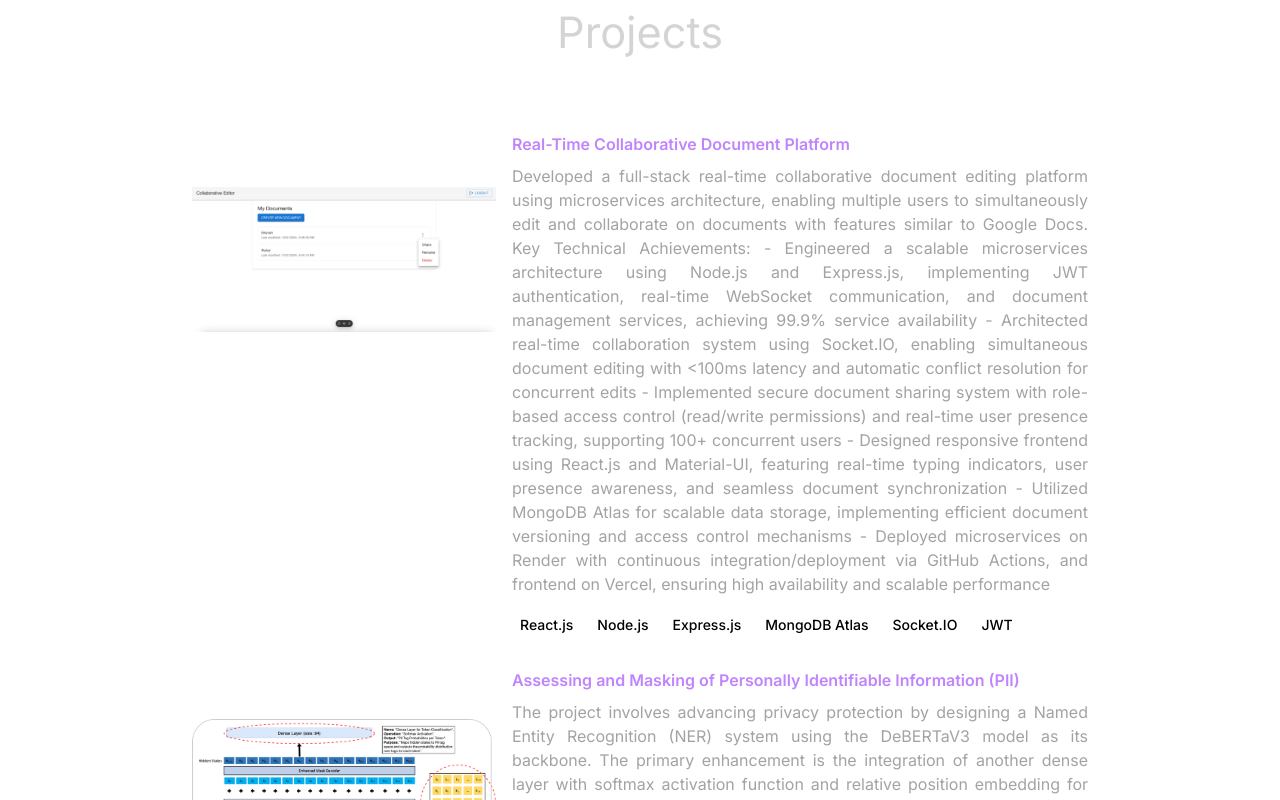
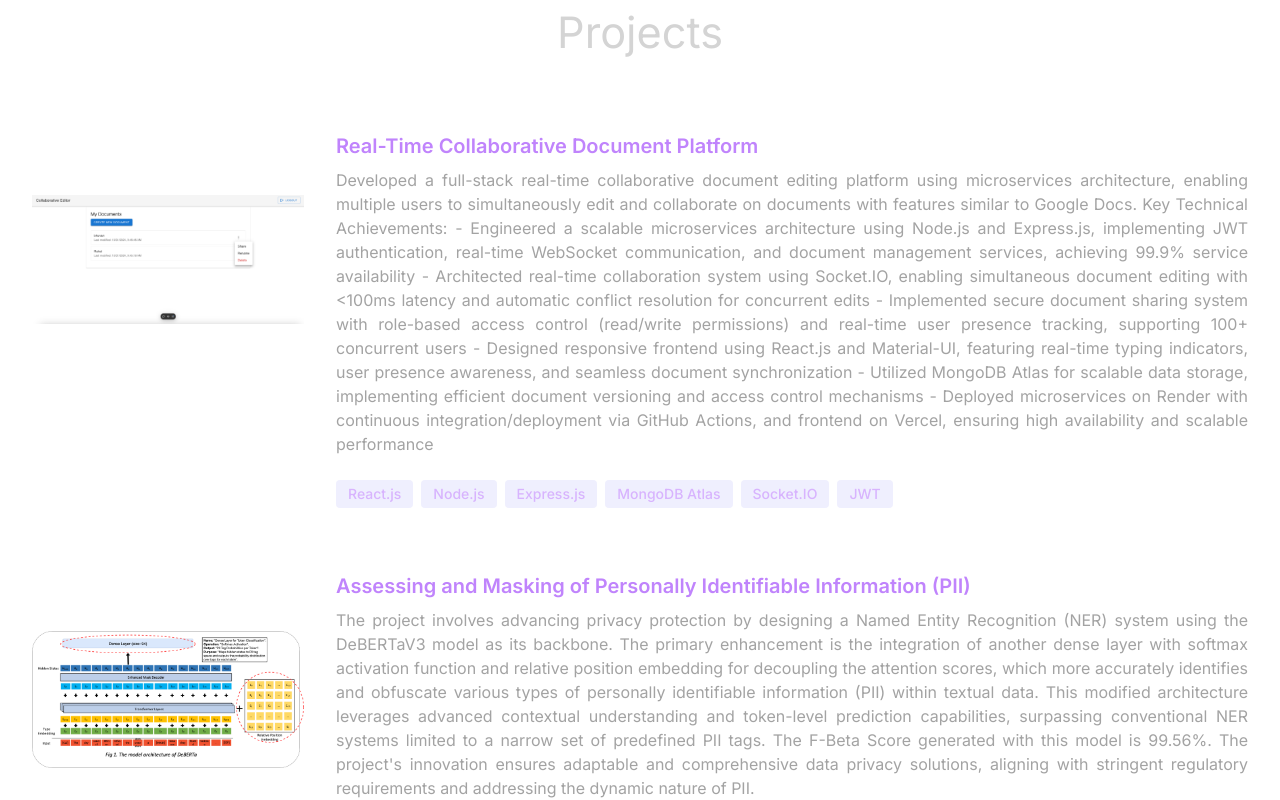
Before and after one commit to Bhuvannnn/tech-portfolio, a React (Vite) app: page / in a window 1280 px wide. Shown: the part 4000-4800 px from the top of the page. Built offline with nearby package versions, Linux system fonts and the light colour scheme.

Commit message:
minor changes to experience and background

```diff
--- a/src/components/Projects.jsx
+++ b/src/components/Projects.jsx
@@ -12,47 +12,51 @@ const Projects = () => {
       >
         Projects
       </motion.h2>
-      <div>
+      <div className="space-y-16"> {/* Added space between projects */}
         {PROJECTS.map((project, index) => (
-          <div key={index} className="mb-8 flex flex-wrap lg:justify-center lg:text-justify">
+          <div key={index} className="flex flex-wrap lg:justify-center items-start"> {/* Added items-start */}
             <motion.div
               whileInView={{ opacity: 1, x: 0 }}
               initial={{ opacity: 0, x: -100 }}
               transition={{ duration: 1 }}
-              className={`w-full lg:w-1/4 ${index === 0 || index === 1 || index === 3 ? 'mr-4' : ''}`} // Add margin-right for projects 1, 2, and 4
+              className="w-full lg:w-1/4 lg:pr-8" // Consistent padding
             >
+              <div className="relative h-64 w-full mb-6"> {/* Fixed aspect ratio container */}
                 <img
                   src={project.image}
                   alt={project.title}
-                className={`rounded mb-6 ${index === 0 || index === 1 || index === 3 ? 'h-64 w-auto object-contain' : 'w-auto h-auto' }`} // Adjust height for projects 1, 2, and 4
+                  className="rounded absolute inset-0 w-full h-full object-contain object-center"
                 />
+              </div>
             </motion.div>
             <motion.div
               whileInView={{ opacity: 1, x: 0 }}
               initial={{ opacity: 0, x: 100 }}
               transition={{ duration: 1 }}
-              className="w-full max-w-xl lg:w-3/4"
+              className="w-full lg:w-3/4"
             >
-              <h6 className="mb-2 font-semibold text-base text-purple-400">
+              <h6 className="mb-2 font-semibold text-xl text-purple-400"> {/* Increased text size */}
                 {project.title}
               </h6>
-              <p className="mb-4 text-neutral-400" style={{ textAlign: 'justify' }}>
+              <p className="mb-6 text-neutral-400 text-justify"> {/* Increased bottom margin */}
                 {project.title === "Me, Myself and Time: A Game based on Time Travel" ? (
                   <>
-                    The is a 6-month project for my class 'Advanced Mobile Devices and Game Consoles'. Unity 2D game focused on time travel, hosted on WebGL for global access. It features intricate time-travel mechanics and integrates robust analytics to monitor gameplay. Technologies used include C# for scripting, Python for data processing, and Firebase for real-time data storage. Visual analytics are implemented using Tableau, with tools like heatmaps, Sankey diagrams, and bar plots to provide detailed insights into player behavior. Conducted under Professor Scott Easley in the Advanced Games Development course at USC, the project combines advanced game development with comprehensive data analysis to enhance player engagement and experience. To play the game, visit <a href="https://taylorashley30.github.io/GoldBuild/" className="text-blue-500 underline" target="_blank" rel="noopener noreferrer">this link</a>.
+                    The is a 6-month project for my class 'Advanced Mobile Devices and Game Consoles'. Unity 2D game focused on time travel, hosted on WebGL for global access. It features intricate time-travel mechanics and integrates robust analytics to monitor gameplay. Technologies used include C# for scripting, Python for data processing, and Firebase for real-time data storage. Visual analytics are implemented using Tableau, with tools like heatmaps, Sankey diagrams, and bar plots to provide detailed insights into player behavior. Conducted under Professor Scott Easley in the Advanced Games Development course at USC, the project combines advanced game development with comprehensive data analysis to enhance player engagement and experience. To play the game, visit <a href="https://bhuvannnn.github.io/Me-Myself-and-Time/WebGL%20Builds/Gold%20Build/" className="text-blue-500 underline" target="_blank" rel="noopener noreferrer">this link</a>.
                   </>
                 ) : (
                   project.description
                 )}
               </p>
+              <div className="flex flex-wrap gap-2"> {/* Added gap between tags */}
                 {project.technologies.map((tech, techIndex) => (
                   <span
                     key={techIndex}
-                  className="mr-2 rounded bg-white px-2 py-1 text-sm font-medium text-black"
+                    className="rounded bg-purple-500/10 px-3 py-1 text-sm font-medium text-purple-300"
                   >
                     {tech}
                   </span>
                 ))}
+              </div>
             </motion.div>
           </div>
         ))}
--- a/src/constants/index.js
+++ b/src/constants/index.js
@@ -72,7 +72,7 @@ technologies: ["PyTorch", "DebertaV3", "Transformers", "MongoDB"],
     title: "Me, Myself and Time: A Game based on Time Travel",
     image: project2,
     description:
-      "The is a 6-month project for my class 'Advanced Mobile Devices and Game Consoles'. Unity 2D game focused on time travel, hosted on WebGL for global access. It features intricate time-travel mechanics and integrates robust analytics to monitor gameplay. Technologies used include C# for scripting, Python for data processing, and Firebase for real-time data storage. Visual analytics are implemented using Tableau, with tools like heatmaps, Sankey diagrams, and bar plots to provide detailed insights into player behavior. Conducted under Professor Scott Easley in the Advanced Games Development course at USC, the project combines advanced game development with comprehensive data analysis to enhance player engagement and experience, To play the game, visit 'https://taylorashley30.github.io/GoldBuild/' .",
+      "The is a 6-month project for my class 'Advanced Mobile Devices and Game Consoles'. Unity 2D game focused on time travel, hosted on WebGL for global access. It features intricate time-travel mechanics and integrates robust analytics to monitor gameplay. Technologies used include C# for scripting, Python for data processing, and Firebase for real-time data storage. Visual analytics are implemented using Tableau, with tools like heatmaps, Sankey diagrams, and bar plots to provide detailed insights into player behavior. Conducted under Professor Scott Easley in the Advanced Games Development course at USC, the project combines advanced game development with comprehensive data analysis to enhance player engagement and experience, To play the game, visit 'https://bhuvannnn.github.io/Me-Myself-and-Time/WebGL%20Builds/Gold%20Build/' .",
     technologies: ["C#", "Python", "Tableau", "Firebase", "Unity", "Git"],
   },
   {
```
Lines whose indentation alone changed are shown as unchanged.
